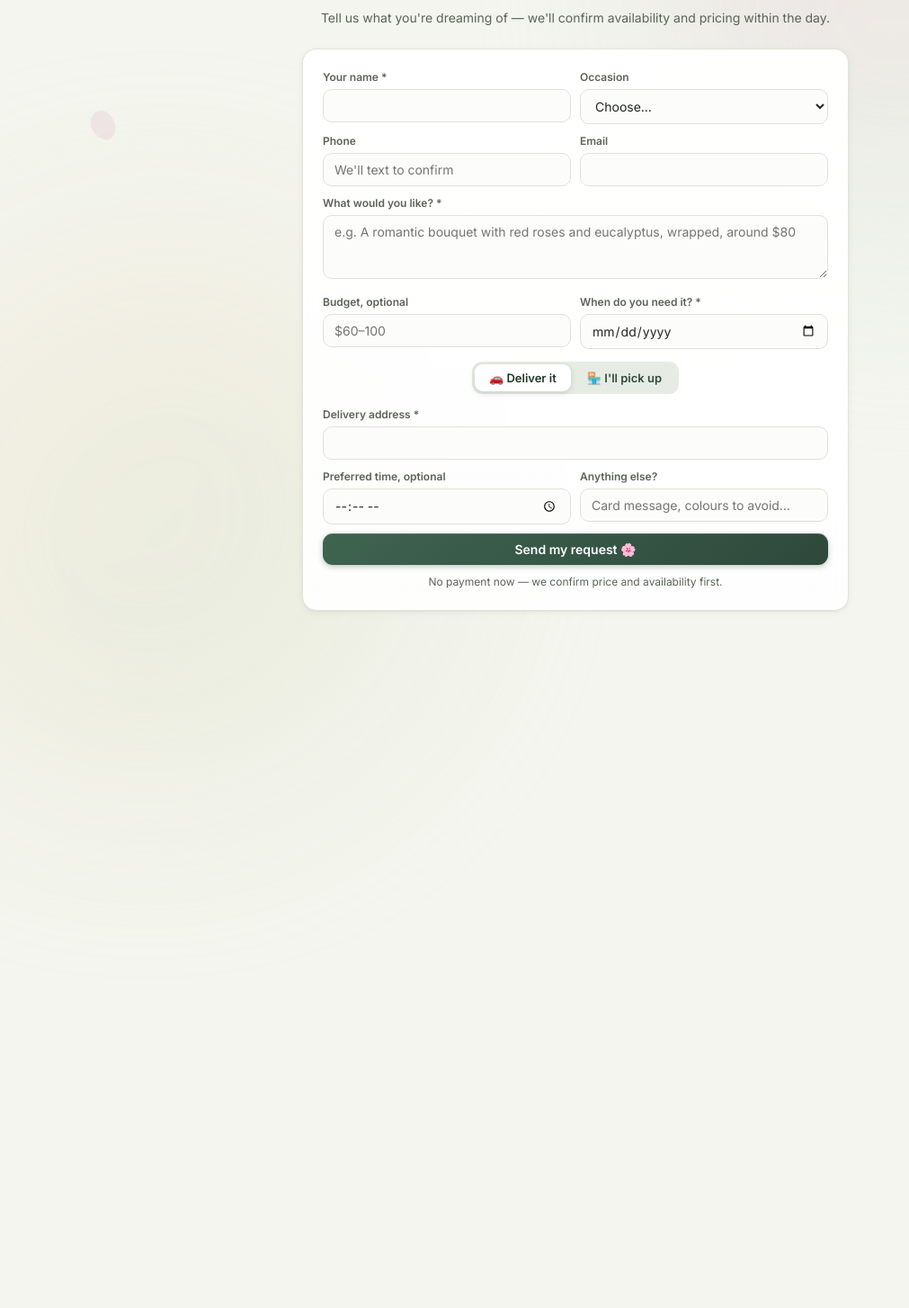
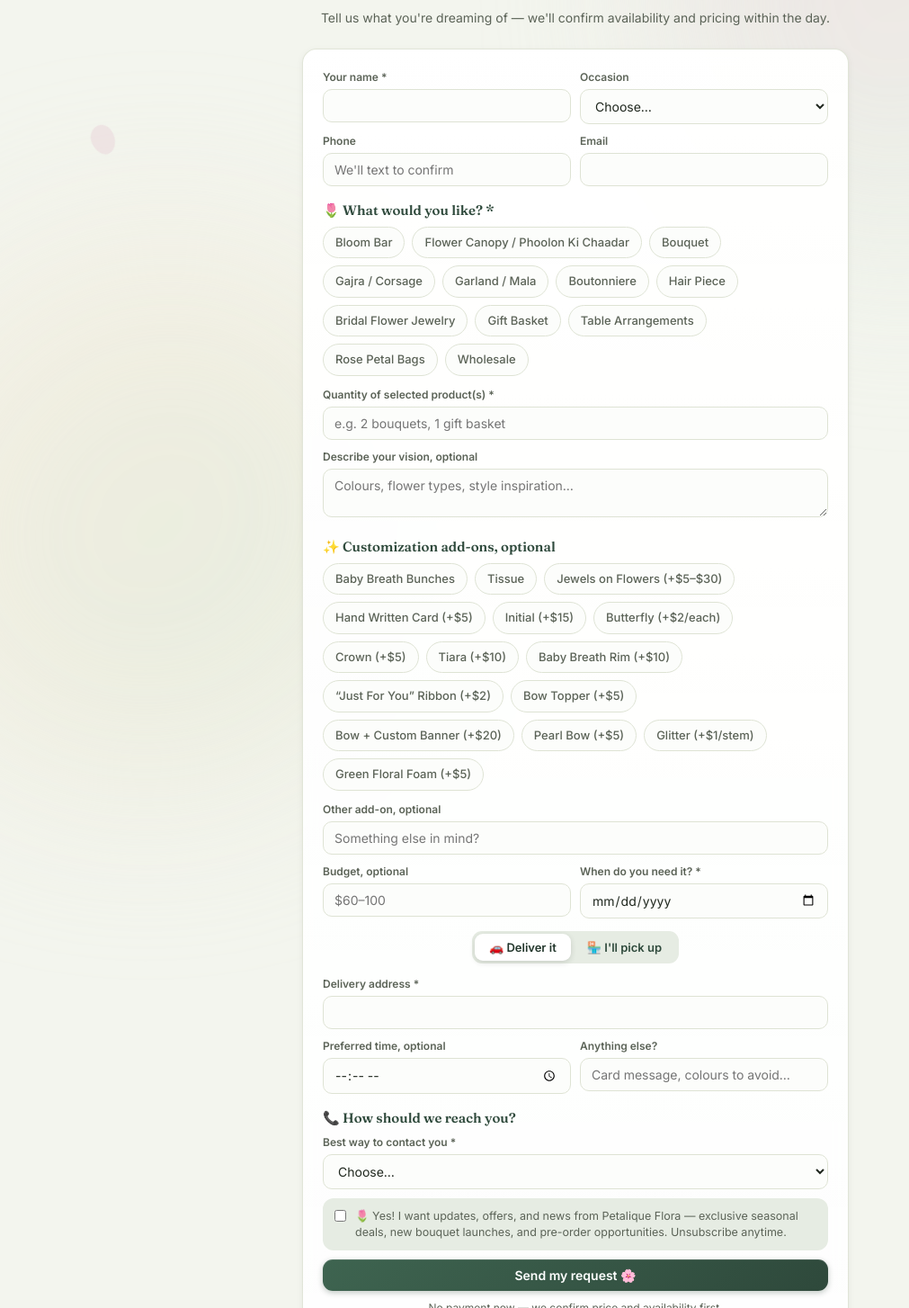
Before and after one commit to Ehab-K1/petalique-ops, a Next.js app: page /order in a window 1280 px wide. Shown: the part 136-1590 px from the top of the page at 90% size, without its empty margins (0-1011 px from the left). Before the commit the page ends 895 px from the top, so only its background shows below. Built offline with nearby package versions, Linux system fonts and the light colour scheme.

Commit message:
Add missing order-form fields to match Google Form (products, quantity, add-ons, preferred contact, marketing opt-in)

```diff
--- a/app/api/public/orders/route.js
+++ b/app/api/public/orders/route.js
@@ -9,11 +9,19 @@ export async function POST(request) {
     // honeypot: real customers never fill this hidden field
     if (b.website) return NextResponse.json({ ok: true });
 
-    if (!b.customer_name || !b.delivery_date || !b.items_desc) {
+    const products = Array.isArray(b.products) ? b.products.map(String).filter(Boolean) : [];
+
+    if (!b.customer_name || !b.delivery_date || products.length === 0) {
       return NextResponse.json(
-        { error: "Please fill in your name, what you'd like, and the date." },
+        { error: "Please fill in your name, select at least one product, and the date." },
         { status: 400 }
       );
+    }
+    if (!String(b.quantity || "").trim()) {
+      return NextResponse.json({ error: "Please tell us the quantity you need." }, { status: 400 });
+    }
+    if (!String(b.preferred_contact || "").trim()) {
+      return NextResponse.json({ error: "Please let us know the best way to reach you." }, { status: 400 });
     }
     if (!b.phone && !b.email) {
       return NextResponse.json(
@@ -27,26 +35,47 @@ export async function POST(request) {
     }
 
     const sql = await db();
+
+    const addonsList = Array.isArray(b.addons) ? b.addons.map(String).filter(Boolean) : [];
+    if (b.addons_other) addonsList.push(`Other: ${String(b.addons_other).trim()}`);
+    const addonsStr = addonsList.join(", ").slice(0, 400);
+    const productTypesStr = products.join(", ").slice(0, 300);
+
+    // items_desc keeps showing a clean summary in the existing admin order list
+    const summary = [productTypesStr, `Qty: ${String(b.quantity).trim()}`].filter(Boolean).join(" · ");
+    const detail = String(b.items_desc || "").trim();
+    const itemsDesc = [summary, detail].filter(Boolean).join(" — ").slice(0, 500);
+
     const budget = b.budget ? `Budget: ${String(b.budget).trim()}` : "";
-    const notes = [String(b.notes || "").trim(), budget].filter(Boolean).join(" · ");
+    const notes = [
+      String(b.notes || "").trim(),
+      addonsStr ? `Add-ons: ${addonsStr}` : "",
+      budget,
+      `Preferred contact: ${String(b.preferred_contact).trim()}`,
+      b.marketing_optin ? "Opted in to marketing emails" : "",
+    ].filter(Boolean).join(" · ").slice(0, 500);
 
     const rows = await sql`
       INSERT INTO orders (customer_name, phone, email, order_type, items_desc,
                           delivery_date, delivery_time, address, payment_status, total, notes,
-                          fulfillment_type, occasion, source, status)
+                          fulfillment_type, occasion, source, status,
+                          product_types, quantity, addons, preferred_contact, marketing_optin)
       VALUES (${String(b.customer_name).trim().slice(0, 120)},
               ${String(b.phone || "").trim().slice(0, 40)},
               ${String(b.email || "").trim().slice(0, 120)},
               ${"retail"},
-              ${String(b.items_desc).trim().slice(0, 500)},
+              ${itemsDesc},
               ${b.delivery_date},
               ${String(b.delivery_time || "").slice(0, 20)},
               ${fulfillment === "delivery" ? String(b.address || "").trim().slice(0, 300) : ""},
               ${"unpaid"}, ${0},
-              ${notes.slice(0, 500)},
+              ${notes},
               ${fulfillment},
               ${String(b.occasion || "").trim().slice(0, 60)},
-              ${"webform"}, ${"pending"})
+              ${"webform"}, ${"pending"},
+              ${productTypesStr}, ${String(b.quantity).trim().slice(0, 60)},
+              ${addonsStr}, ${String(b.preferred_contact).trim().slice(0, 60)},
+              ${b.marketing_optin === true})
       RETURNING id`;
     return NextResponse.json({ ok: true, id: rows[0].id });
   } catch (err) {
--- a/app/globals.css
+++ b/app/globals.css
@@ -345,6 +345,39 @@ select.inline-select {
 .form-grid-2 { display: grid; grid-template-columns: 1fr 1fr; gap: 10px; }
 @media (max-width: 560px) { .form-grid-2 { grid-template-columns: 1fr; } }
 
+/* ---------- chip multi-select (product/add-on pickers) ---------- */
+.chip-group { display: flex; flex-wrap: wrap; gap: 8px; margin-bottom: 2px; }
+.chip {
+  display: inline-flex; align-items: center; gap: 6px;
+  padding: 7px 13px; border-radius: 999px;
+  border: 1px solid var(--border); background: #fcfdfb;
+  font-size: 13px; font-weight: 500; color: var(--ink-soft);
+  cursor: pointer; user-select: none;
+  transition: background 0.2s ease, border-color 0.2s ease, color 0.2s ease, transform 0.2s var(--ease-spring);
+}
+.chip:hover { border-color: #cbd4bd; }
+.chip input { display: none; }
+.chip.on {
+  background: var(--green-tint); border-color: var(--green);
+  color: var(--green-dark); font-weight: 600;
+}
+.chip:active { transform: scale(0.96); }
+
+/* ---------- section labels inside long forms ---------- */
+.form-section {
+  font-family: var(--font-display); font-size: 15px; font-weight: 600;
+  color: var(--green); margin: 6px 0 -4px; display: flex; align-items: center; gap: 6px;
+}
+
+/* ---------- inline checkbox row with wrapping label (marketing opt-in etc.) ---------- */
+.check-row {
+  display: flex; align-items: flex-start; gap: 10px;
+  padding: 11px 13px; border-radius: 12px;
+  background: var(--green-tint); cursor: pointer;
+}
+.check-row input { width: auto; flex-shrink: 0; margin-top: 2px; accent-color: var(--green); }
+.check-row span { font-size: 12.5px; color: var(--ink-soft); line-height: 1.45; }
+
 /* segmented control (pickup / delivery etc.) */
 .seg {
   display: inline-flex; background: var(--green-tint);
--- a/app/order/page.js
+++ b/app/order/page.js
@@ -6,11 +6,48 @@ import { Petals, Segmented } from "@/components/client";
 
 const OCCASIONS = ["Birthday", "Anniversary", "Wedding", "Sympathy", "New baby", "Get well", "Just because", "Corporate event", "Other"];
 
+const PRODUCTS = [
+  "Bloom Bar",
+  "Flower Canopy / Phoolon Ki Chaadar",
+  "Bouquet",
+  "Gajra / Corsage",
+  "Garland / Mala",
+  "Boutonniere",
+  "Hair Piece",
+  "Bridal Flower Jewelry",
+  "Gift Basket",
+  "Table Arrangements",
+  "Rose Petal Bags",
+  "Wholesale",
+];
+
+const ADDONS = [
+  ["Baby Breath Bunches", ""],
+  ["Tissue", ""],
+  ["Jewels on Flowers", "+$5–$30"],
+  ["Hand Written Card", "+$5"],
+  ["Initial", "+$15"],
+  ["Butterfly", "+$2/each"],
+  ["Crown", "+$5"],
+  ["Tiara", "+$10"],
+  ["Baby Breath Rim", "+$10"],
+  ["“Just For You” Ribbon", "+$2"],
+  ["Bow Topper", "+$5"],
+  ["Bow + Custom Banner", "+$20"],
+  ["Pearl Bow", "+$5"],
+  ["Glitter", "+$1/stem"],
+  ["Green Floral Foam", "+$5"],
+];
+
+const CONTACT_METHODS = ["Phone call", "Text message", "Email", "WhatsApp"];
+
 const BLANK = {
   customer_name: "", phone: "", email: "", occasion: "",
+  products: [], quantity: "", addons: [], addons_other: "",
   items_desc: "", budget: "",
   delivery_date: "", delivery_time: "",
   fulfillment_type: "delivery", address: "", notes: "",
+  preferred_contact: "", marketing_optin: false,
   website: "", // honeypot
 };
 
@@ -20,9 +57,28 @@ export default function PublicOrderPage() {
   const [sending, setSending] = useState(false);
   const [done, setDone] = useState(false);
 
+  function toggle(field, value) {
+    setForm((f) => {
+      const has = f[field].includes(value);
+      return { ...f, [field]: has ? f[field].filter((v) => v !== value) : [...f[field], value] };
+    });
+  }
+
   async function submit(e) {
     e.preventDefault();
     setError("");
+    if (form.products.length === 0) {
+      setError("Please select at least one product.");
+      return;
+    }
+    if (!form.quantity.trim()) {
+      setError("Please tell us the quantity you need.");
+      return;
+    }
+    if (!form.preferred_contact) {
+      setError("Please let us know the best way to reach you.");
+      return;
+    }
     setSending(true);
     const res = await fetch("/api/public/orders", {
       method: "POST",
@@ -58,7 +114,8 @@ export default function PublicOrderPage() {
             </div>
             <h2>Request received!</h2>
             <p>
-              Thank you, {form.customer_name.split(" ")[0]}. Our florists will reach out shortly to
+              Thank you, {form.customer_name.split(" ")[0]}. Our florists will reach out via{" "}
+              {form.preferred_contact ? form.preferred_contact.toLowerCase() : "phone or email"} shortly to
               confirm the details{form.fulfillment_type === "pickup" ? " and your pickup time" : " and delivery"}.
             </p>
             <button className="btn" style={{ marginTop: 18 }} onClick={() => { setForm(BLANK); setDone(false); }}>
@@ -94,13 +151,47 @@ export default function PublicOrderPage() {
                     onChange={(e) => setForm({ ...form, email: e.target.value })} />
                 </label>
               </div>
+
+              <div className="form-section">🌷 What would you like? *</div>
+              <div className="chip-group">
+                {PRODUCTS.map((p) => (
+                  <label key={p} className={"chip" + (form.products.includes(p) ? " on" : "")}>
+                    <input type="checkbox" checked={form.products.includes(p)}
+                      onChange={() => toggle("products", p)} />
+                    {p}
+                  </label>
+                ))}
+              </div>
               <label className="field">
-                <span>What would you like? *</span>
-                <textarea rows={3} value={form.items_desc}
+                <span>Quantity of selected product(s) *</span>
+                <input value={form.quantity}
+                  onChange={(e) => setForm({ ...form, quantity: e.target.value })}
+                  placeholder="e.g. 2 bouquets, 1 gift basket" required />
+              </label>
+              <label className="field">
+                <span>Describe your vision, optional</span>
+                <textarea rows={2} value={form.items_desc}
                   onChange={(e) => setForm({ ...form, items_desc: e.target.value })}
-                  placeholder="e.g. A romantic bouquet with red roses and eucalyptus, wrapped, around $80"
-                  required />
+                  placeholder="Colours, flower types, style inspiration…" />
               </label>
+
+              <div className="form-section">✨ Customization add-ons, optional</div>
+              <div className="chip-group">
+                {ADDONS.map(([name, price]) => (
+                  <label key={name} className={"chip" + (form.addons.includes(name) ? " on" : "")}>
+                    <input type="checkbox" checked={form.addons.includes(name)}
+                      onChange={() => toggle("addons", name)} />
+                    {name}{price ? ` (${price})` : ""}
+                  </label>
+                ))}
+              </div>
+              <label className="field">
+                <span>Other add-on, optional</span>
+                <input value={form.addons_other}
+                  onChange={(e) => setForm({ ...form, addons_other: e.target.value })}
+                  placeholder="Something else in mind?" />
+              </label>
+
               <div className="form-grid-2">
                 <label className="field">
                   <span>Budget, optional</span>
@@ -148,6 +239,25 @@ export default function PublicOrderPage() {
                 </label>
               </div>
 
+              <div className="form-section">📞 How should we reach you?</div>
+              <label className="field">
+                <span>Best way to contact you *</span>
+                <select value={form.preferred_contact}
+                  onChange={(e) => setForm({ ...form, preferred_contact: e.target.value })} required>
+                  <option value="">Choose…</option>
+                  {CONTACT_METHODS.map((m) => <option key={m} value={m}>{m}</option>)}
+                </select>
+              </label>
+
+              <label className="check-row">
+                <input type="checkbox" checked={form.marketing_optin}
+                  onChange={(e) => setForm({ ...form, marketing_optin: e.target.checked })} />
+                <span>
+                  🌷 Yes! I want updates, offers, and news from Petalique Flora — exclusive seasonal
+                  deals, new bouquet launches, and pre-order opportunities. Unsubscribe anytime.
+                </span>
+              </label>
+
               {/* honeypot — hidden from humans */}
               <input
                 type="text" value={form.website} tabIndex={-1} autoComplete="off"
```
Also changed, not shown: lib/db.js.
